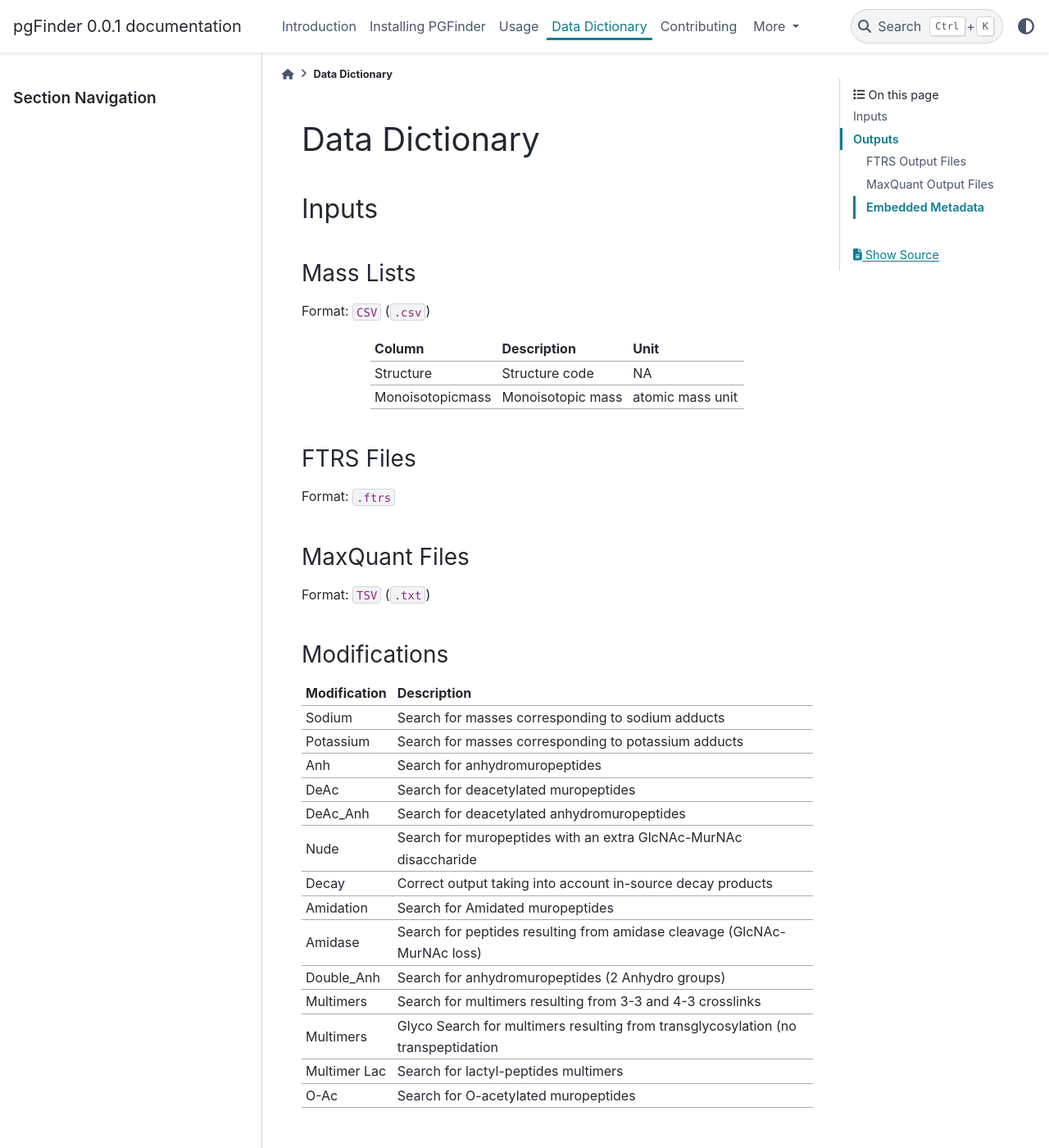
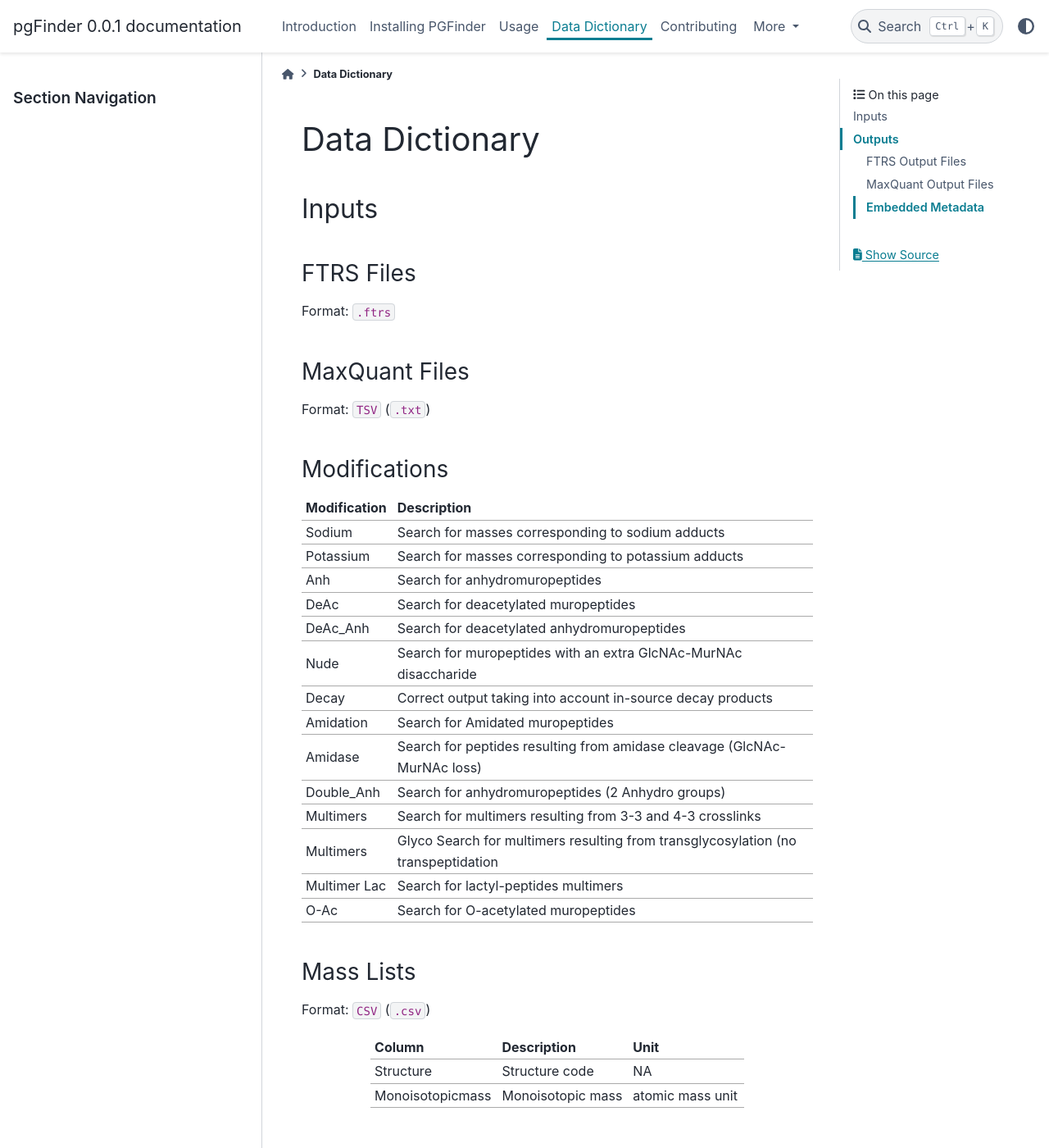
Before and after one commit to Mesnage-Org/pgfinder, a Sphinx documentation site: the page built from docs/data_dictionary.md, in a window 1280 px wide and 1400 px high. Shown: the whole window at 82% size. Built offline with Sphinx 7.4.7 and the PyData theme 0.15.4, drawn with Linux system fonts in a browser that asks for light colours; pages that are not in the unit, such as notebooks, are missing from menus; some of the changed lines change nothing that is shown.

Commit message:
reorder as per notebook

```diff
--- a/docs/data_dictionary.md
+++ b/docs/data_dictionary.md
@@ -1,15 +1,6 @@
 # Data Dictionary
 
 ## Inputs
-
-### Mass Lists
-
-Format: `CSV` (`.csv`)
-
-| Column           | Description       | Unit             |
-|------------------|-------------------|------------------|
-| Structure        | Structure code    | NA               |
-| Monoisotopicmass | Monoisotopic mass | atomic mass unit |
 
 ### FTRS Files
 
@@ -37,6 +28,15 @@
 | Multimers | Glyco	Search for multimers resulting from transglycosylation (no transpeptidation |
 |Multimer Lac	| Search for lactyl-peptides multimers |
 |O-Ac	| Search for O-acetylated muropeptides |
+
+### Mass Lists
+
+Format: `CSV` (`.csv`)
+
+| Column           | Description       | Unit             |
+|------------------|-------------------|------------------|
+| Structure        | Structure code    | NA               |
+| Monoisotopicmass | Monoisotopic mass | atomic mass unit |
 
 ## Outputs
 
```
